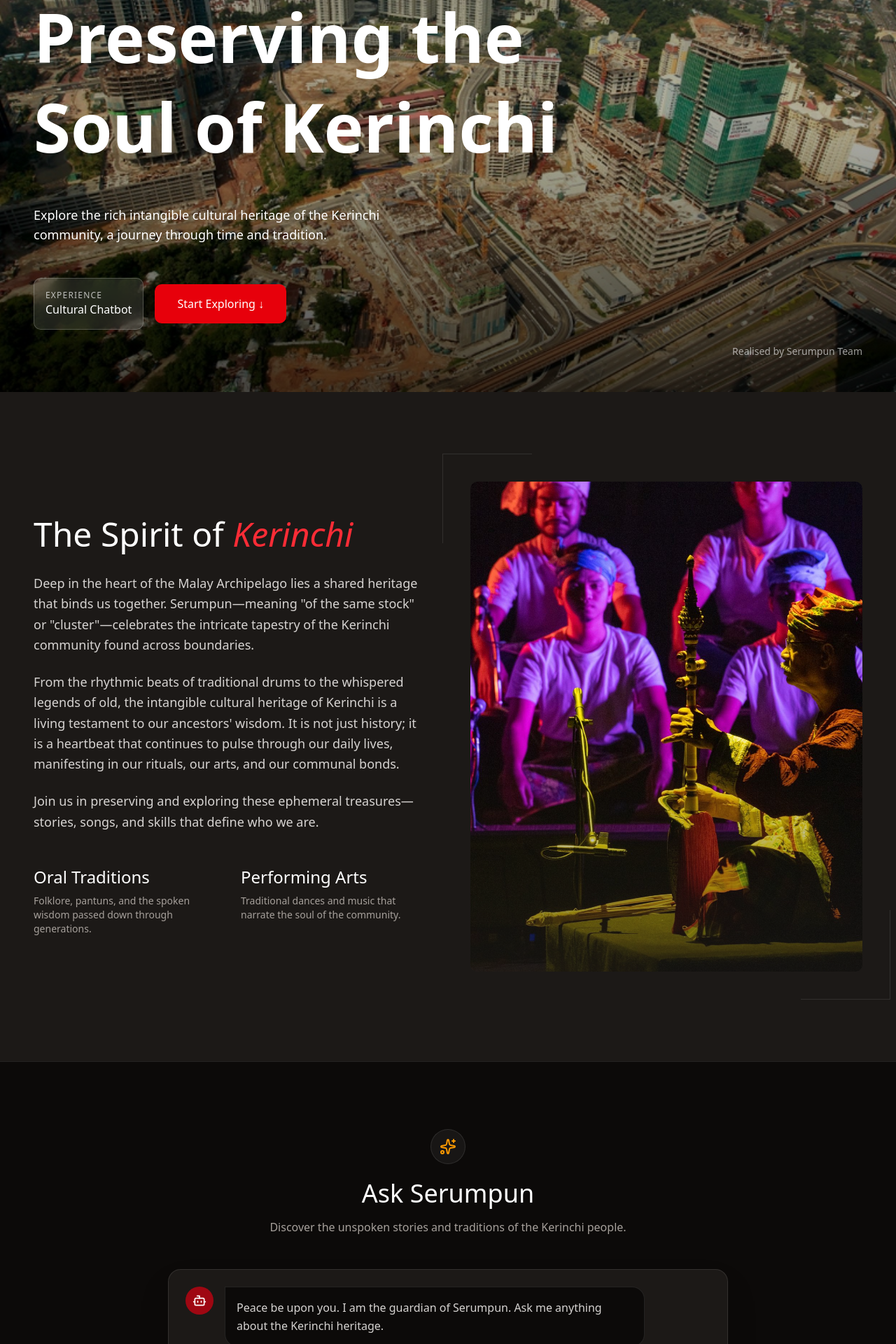
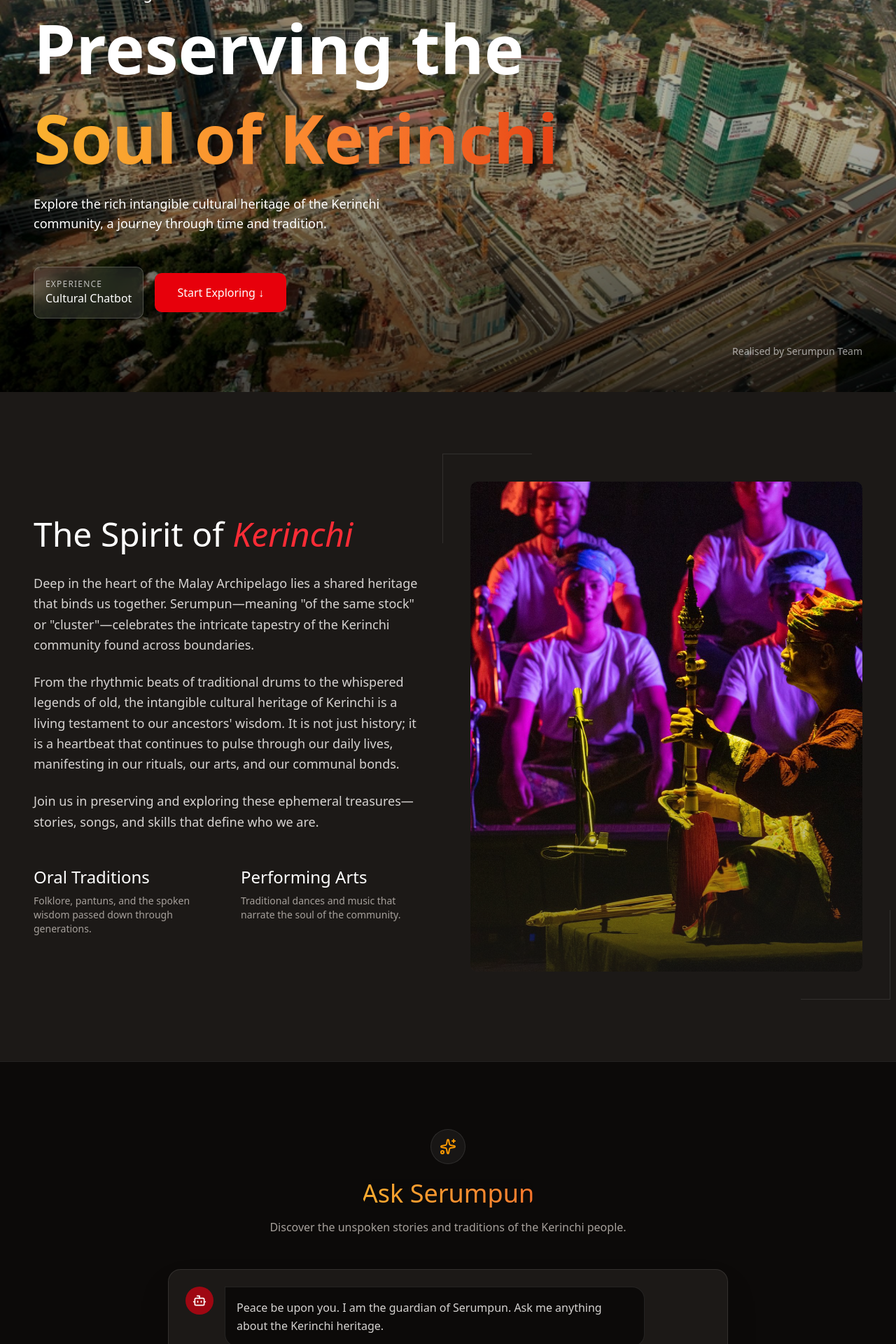
Before and after one commit to Heng-Yi-Kang/serumpun, a Next.js app: page / in a window 1280 px wide. Shown: the part 240-2160 px from the top of the page at 70% size. Built offline with nearby package versions, Linux system fonts and the light colour scheme; a web font is replaced by a local one.

Commit message:
added gradient text

```diff
--- a/src/components/ChatBot.tsx
+++ b/src/components/ChatBot.tsx
@@ -3,6 +3,7 @@
 import { useState } from "react";
 import { Send, Sparkles, User, Bot } from "lucide-react";
 import { motion } from "framer-motion";
+import GradientText from "./GradientText";
 
 type Message = {
   id: number;
@@ -99,9 +100,14 @@
           >
             <Sparkles className="w-6 h-6 text-amber-500" />
           </motion.div>
-          <h2 className="text-3xl md:text-4xl font-serif text-white mb-4">
+          <GradientText
+            colors={["#FAB12F", "#FA812F", "#DD0303"]}
+            animationSpeed={3}
+            showBorder={false}
+            className="text-3xl md:text-4xl font-serif text-white mb-4"
+          >
             Ask Serumpun
-          </h2>
+          </GradientText>
           <p className="text-stone-400">
             Discover the unspoken stories and traditions of the Kerinchi people.
           </p>
--- a/src/components/GradientText.tsx
+++ b/src/components/GradientText.tsx
@@ -1,4 +1,10 @@
-import React, { ReactNode } from 'react';
+import { useState, useCallback, useEffect, useRef, ReactNode } from "react";
+import {
+  motion,
+  useMotionValue,
+  useAnimationFrame,
+  useTransform,
+} from "motion/react";
 
 interface GradientTextProps {
   children: ReactNode;
@@ -6,74 +12,139 @@
   colors?: string[];
   animationSpeed?: number;
   showBorder?: boolean;
+  direction?: "horizontal" | "vertical" | "diagonal";
+  pauseOnHover?: boolean;
+  yoyo?: boolean;
 }
 
 export default function GradientText({
   children,
-  className = '',
-  colors = ['#ffaa40', '#9c40ff', '#ffaa40'],
-  animationSpeed = 8,
-  showBorder = false
+  className = "",
+  colors = ["#FAB12F", "#FA812F", "#DD0303", "#FAB12F"],
+  animationSpeed = 3,
+  showBorder = false,
+  direction = "horizontal",
+  pauseOnHover = false,
+  yoyo = true,
 }: GradientTextProps) {
+  const [isPaused, setIsPaused] = useState(false);
+  const progress = useMotionValue(0);
+  const elapsedRef = useRef(0);
+  const lastTimeRef = useRef<number | null>(null);
+
+  const animationDuration = animationSpeed * 1000;
+
+  useAnimationFrame((time) => {
+    if (isPaused) {
+      lastTimeRef.current = null;
+      return;
+    }
+
+    if (lastTimeRef.current === null) {
+      lastTimeRef.current = time;
+      return;
+    }
+
+    const deltaTime = time - lastTimeRef.current;
+    lastTimeRef.current = time;
+    elapsedRef.current += deltaTime;
+
+    if (yoyo) {
+      const fullCycle = animationDuration * 2;
+      const cycleTime = elapsedRef.current % fullCycle;
+
+      if (cycleTime < animationDuration) {
+        progress.set((cycleTime / animationDuration) * 100);
+      } else {
+        progress.set(
+          100 - ((cycleTime - animationDuration) / animationDuration) * 100
+        );
+      }
+    } else {
+      // Continuously increase position for seamless looping
+      progress.set((elapsedRef.current / animationDuration) * 100);
+    }
+  });
+
+  useEffect(() => {
+    elapsedRef.current = 0;
+    progress.set(0);
+  }, [animationSpeed, yoyo]);
+
+  const backgroundPosition = useTransform(progress, (p) => {
+    if (direction === "horizontal") {
+      return `${p}% 50%`;
+    } else if (direction === "vertical") {
+      return `50% ${p}%`;
+    } else {
+      // For diagonal, move only horizontally to avoid interference patterns
+      return `${p}% 50%`;
+    }
+  });
+
+  const handleMouseEnter = useCallback(() => {
+    if (pauseOnHover) setIsPaused(true);
+  }, [pauseOnHover]);
+
+  const handleMouseLeave = useCallback(() => {
+    if (pauseOnHover) setIsPaused(false);
+  }, [pauseOnHover]);
+
+  const gradientAngle =
+    direction === "horizontal"
+      ? "to right"
+      : direction === "vertical"
+      ? "to bottom"
+      : "to bottom right";
+  // Duplicate first color at the end for seamless looping
+  const gradientColors = [...colors, colors[0]].join(", ");
+
   const gradientStyle = {
-    backgroundImage: `linear-gradient(to right, ${colors.join(', ')})`,
-    animationDuration: `${animationSpeed}s`
+    backgroundImage: `linear-gradient(${gradientAngle}, ${gradientColors})`,
+    backgroundSize:
+      direction === "horizontal"
+        ? "300% 100%"
+        : direction === "vertical"
+        ? "100% 300%"
+        : "300% 300%",
+    backgroundRepeat: "repeat",
   };
 
   return (
-    <div
-      className={`relative mx-auto flex max-w-fit flex-row items-center justify-center rounded-[1.25rem] font-medium backdrop-blur transition-shadow duration-500 overflow-hidden cursor-pointer ${className}`}
+    <motion.div
+      className={`relative mx-auto flex max-w-fit flex-row items-center justify-center rounded-[1.25rem] font-medium backdrop-blur transition-shadow duration-500 overflow-hidden cursor-pointer ${
+        showBorder ? "py-1 px-2" : ""
+      } ${className}`}
+      onMouseEnter={handleMouseEnter}
+      onMouseLeave={handleMouseLeave}
     >
       {showBorder && (
-        <div
-          className="absolute inset-0 bg-cover z-0 pointer-events-none animate-gradient"
-          style={{
-            ...gradientStyle,
-            backgroundSize: '300% 100%'
-          }}
+        <motion.div
+          className="absolute inset-0 z-0 pointer-events-none rounded-[1.25rem]"
+          style={{ ...gradientStyle, backgroundPosition }}
         >
           <div
-            className="absolute inset-0 bg-black rounded-[1.25rem] z-[-1]"
+            className="absolute bg-black rounded-[1.25rem] z-[-1]"
             style={{
-              width: 'calc(100% - 2px)',
-              height: 'calc(100% - 2px)',
-              left: '50%',
-              top: '50%',
-              transform: 'translate(-50%, -50%)'
+              width: "calc(100% - 2px)",
+              height: "calc(100% - 2px)",
+              left: "50%",
+              top: "50%",
+              transform: "translate(-50%, -50%)",
             }}
-          ></div>
-        </div>
+          />
+        </motion.div>
       )}
-      <div
-        className="inline-block relative z-2 text-transparent bg-cover animate-gradient"
+      <motion.div
+        className="inline-block relative z-2 text-transparent bg-clip-text"
         style={{
           ...gradientStyle,
-          backgroundClip: 'text',
-          WebkitBackgroundClip: 'text',
-          backgroundSize: '300% 100%'
+          backgroundPosition,
+          WebkitBackgroundClip: "text",
         }}
       >
         {children}
-      </div>
-    </div>
+      </motion.div>
+    </motion.div>
   );
 }
-
-// tailwind.config.js
-// module.exports = {
-//   theme: {
-//     extend: {
-//       keyframes: {
-//         gradient: {
-//           '0%': { backgroundPosition: '0% 50%' },
-//           '50%': { backgroundPosition: '100% 50%' },
-//           '100%': { backgroundPosition: '0% 50%' },
-//         },
-//       },
-//       animation: {
-//         gradient: 'gradient 8s linear infinite'
-//       },
-//     },
-//   },
-//   plugins: [],
-// };
--- a/src/components/Hero.tsx
+++ b/src/components/Hero.tsx
@@ -3,6 +3,7 @@
 import { motion } from "framer-motion";
 import BlurText from "./BlurText";
 import Nav from "./Nav";
+import GradientText from "./GradientText";
 
 export default function Hero() {
   return (
@@ -40,14 +41,15 @@
             className="text-8xl mb-8"
           />
 
-          <BlurText
-            text="Soul of Kerinchi"
-            delay={150}
-            animateBy="words"
-            direction="top"
-            onAnimationComplete={() => {}}
-            className="text-8xl mb-8"
-          />
+          <h1
+            className="
+            text-5xl md:text-8xl font-bold
+            bg-gradient-to-r from-[#FAB12F] via-[#FA812F] to-[#DD0303]
+            bg-clip-text text-transparent
+            "
+          >
+            Soul of Kerinchi
+          </h1>
         </motion.h1>
 
         <motion.p
--- a/src/components/Intro.tsx
+++ b/src/components/Intro.tsx
@@ -2,6 +2,7 @@
 
 import { motion } from "framer-motion";
 import Image from "next/image";
+import GradientText from "./GradientText";
 
 export default function Intro() {
   return (
```
